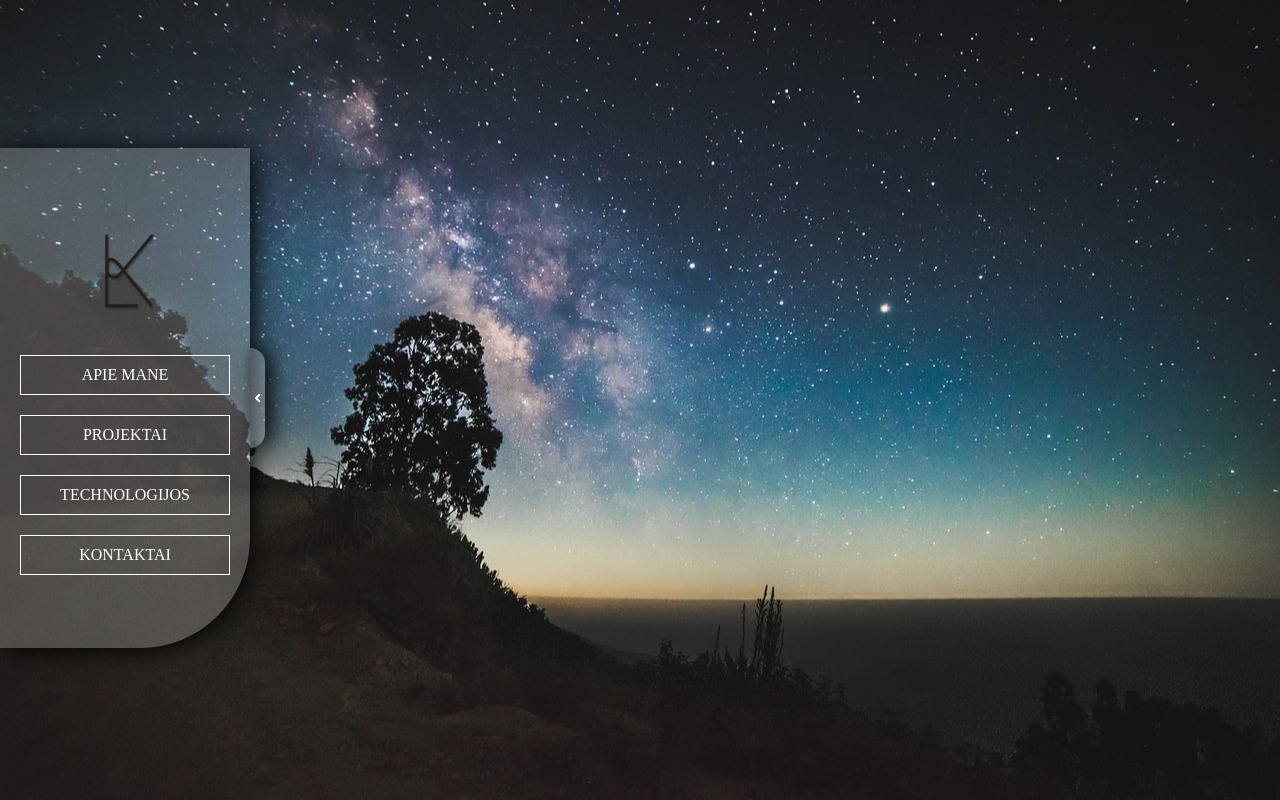
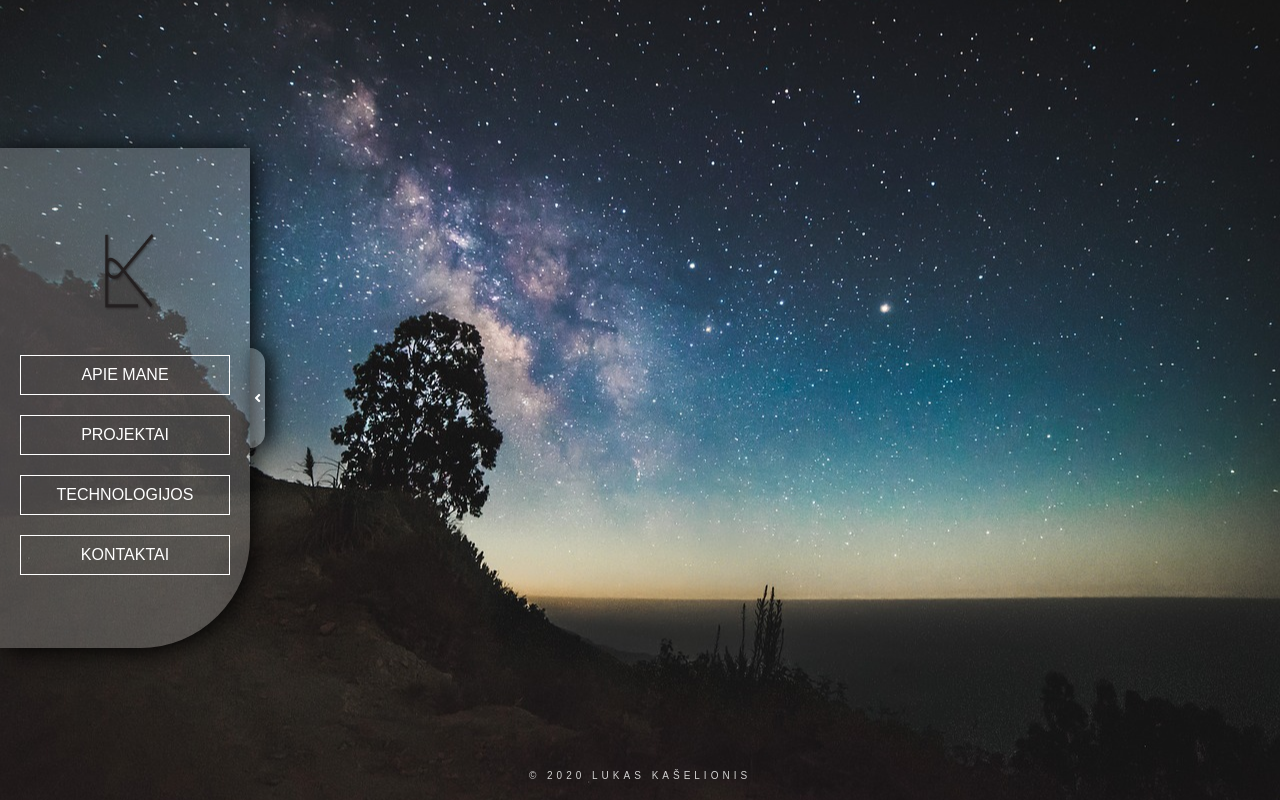
Before and after one commit to LukasKaselionis/js-portfolio, a plain HTML site: page index.html in a window 1280 px wide. Drawn offline with Linux system fonts and the light colour scheme.

Commit message:
create and render footer element

```diff
--- a/index.html
+++ b/index.html
@@ -50,9 +50,11 @@
             <!-- Content -->
             <main></main>
 
-            <!-- Footer -->
-            <footer></footer>
         </div>
+        <!-- Footer -->
+        <footer>
+            <p class="footer">&#169; 2020 LUKAS KAŠELIONIS</p>
+        </footer>
     </div>
 
     <script src="resources/js/main.js"></script>
--- a/resources/css/main.css
+++ b/resources/css/main.css
@@ -7,9 +7,19 @@
 body {
     margin: 0;
     padding: 0;
+    font-family: Arial, Helvetica, sans-serif;
 }
 
 .wrapper {
     padding: 10px;
-    min-height: 100vh;
+    height: 95vh;
 }
+
+.footer {
+    color: #ffffff;
+    opacity: 0.8;
+    text-align: center;
+    font-size: 10px;
+    font-weight: 100;
+    letter-spacing: 4px;
+}
--- a/resources/css/nav.css
+++ b/resources/css/nav.css
@@ -1,6 +1,7 @@
 #header {
     margin-left: -10px;
     min-height: 97vh;
+    position: absolute;
     display: flex;
     flex-wrap: wrap;
     align-items: center;
```
